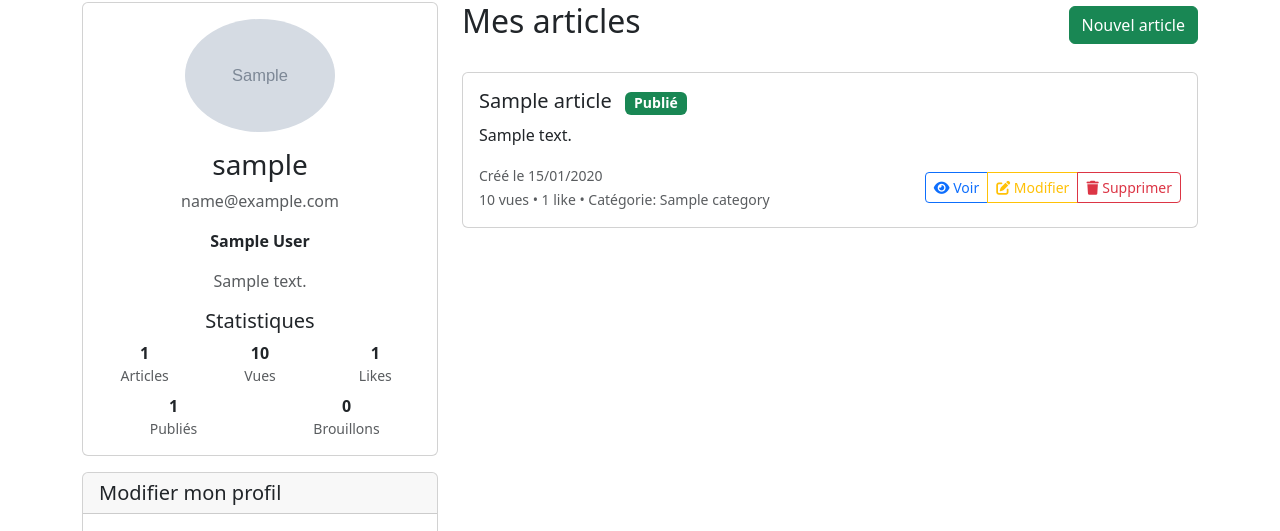
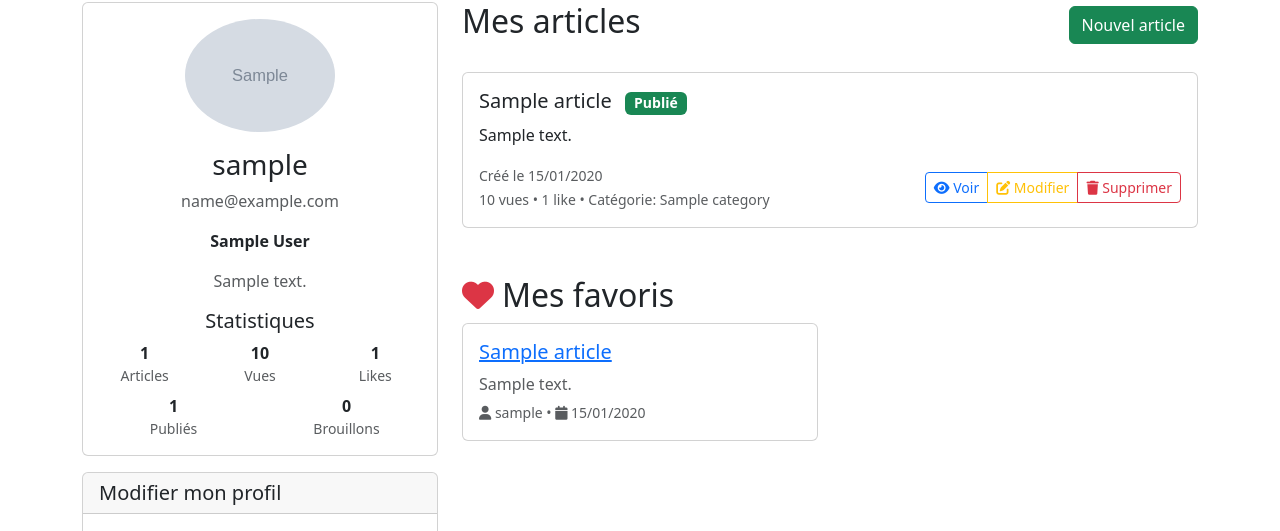
Before and after one commit to ilhan69/pythonFinal, a Django app: page /fr/profile/ in a window 1280 px wide. Shown: the part 102-633 px from the top of the page. Run offline with Django 5.2, Linux system fonts and the light colour scheme; a user stored in the database is signed in; tables that the repository leaves empty hold one stand-in row (values such as "Sample post"); grey boxes marked "Sample" are stand-in pictures; parts of the project's set-up code (start-up, migrations or seed data) failed here and were passed over; some libraries are stand-ins or nearby versions.

Commit message:
profil : ajout favoris

```diff
--- a/blog/templates/blog/profile.html
+++ b/blog/templates/blog/profile.html
@@ -219,6 +219,41 @@
                     <a href="{% url 'ajouter_article' %}" class="btn btn-primary">{% trans "Créer mon premier article" %}</a>
                 </div>
             {% endif %}
+
+            <!-- SECTION FAVORIS -->
+            <div class="mt-5">
+                <h2><i class="fas fa-heart text-danger me-2"></i>{% trans "Mes favoris" %}</h2>
+                {% if favoris %}
+                    <div class="row">
+                        {% for article in favoris %}
+                        <div class="col-md-6 mb-3">
+                            <div class="card h-100">
+                                <div class="card-body">
+                                    <h5 class="card-title">
+                                        <a href="{% url 'article_detail' article.id %}">{{ article.title }}</a>
+                                    </h5>
+                                    <p class="card-text text-muted mb-1">
+                                        {% if article.excerpt %}
+                                            {{ article.excerpt|truncatewords:20 }}
+                                        {% else %}
+                                            {{ article.content|truncatewords:20 }}
+                                        {% endif %}
+                                    </p>
+                                    <small class="text-muted">
+                                        <i class="fas fa-user"></i> {{ article.author.username }}
+                                        • <i class="fas fa-calendar"></i> {{ article.created_at|date:"d/m/Y" }}
+                                    </small>
+                                </div>
+                            </div>
+                        </div>
+                        {% endfor %}
+                    </div>
+                {% else %}
+                    <div class="alert alert-info mt-3">
+                        <i class="fas fa-heart-broken"></i> {% trans "Vous n'avez pas encore de favoris." %}
+                    </div>
+                {% endif %}
+            </div>
         </div>
     </div>
 </div>
--- a/blog/views.py
+++ b/blog/views.py
@@ -250,6 +250,9 @@ def profile(request):
     # Récupérer les articles de l'utilisateur avec statistiques
     user_posts = Article.objects.filter(author=request.user).order_by('-created_at')
 
+    # Articles favoris (likés)
+    favoris = Article.objects.filter(user_likes__user=request.user).distinct().order_by('-created_at')
+
     # Statistiques utilisateur
     total_articles = user_posts.count()
     published_articles = user_posts.filter(status='published').count()
@@ -260,6 +263,7 @@ def profile(request):
     return render(request, 'blog/profile.html', {
         'user': request.user,
         'posts': user_posts,
+        'favoris': favoris,
         'form': form,
         'stats': {
             'total_articles': total_articles,
```
